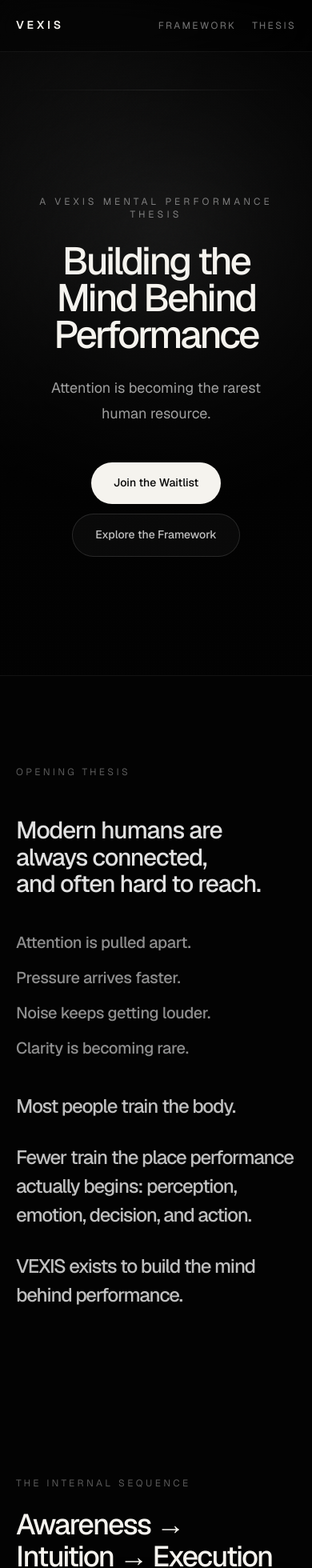
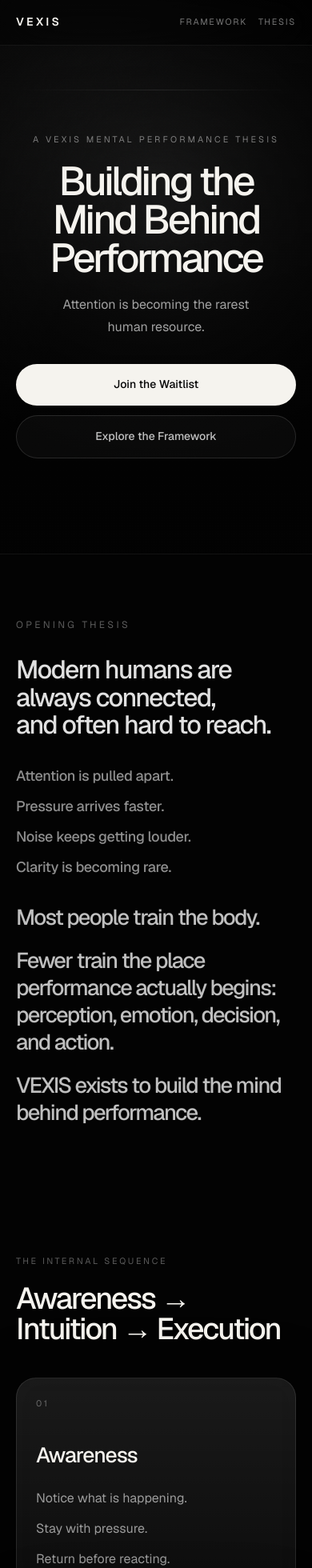
Before and after one commit to pollorenzo-pixel/Landing_curiosty, a Next.js app: page / in a window 390 px wide. Shown: the top 1960 px of the page at 80% size. Built offline with nearby package versions, Linux system fonts and the light colour scheme.

Commit message:
Refine mobile cinematic experience

```diff
--- a/app/page.tsx
+++ b/app/page.tsx
@@ -22,29 +22,29 @@
   return (
     <main className="min-h-screen bg-vexis-black text-vexis-stone">
       <Header />
-      <section className="noise-vignette relative flex min-h-screen items-center px-5 pt-24 sm:px-8">
+      <section className="noise-vignette relative flex min-h-[82svh] items-center px-5 pb-12 pt-24 sm:min-h-screen sm:px-8 sm:pb-0">
         <div className="absolute inset-0 bg-[radial-gradient(circle_at_50%_32%,rgba(255,255,255,0.14),transparent_23rem),linear-gradient(115deg,rgba(255,255,255,0.08),transparent_38%),linear-gradient(to_bottom,rgba(0,0,0,0.05),rgba(0,0,0,0.95))]" />
         <div className="absolute inset-x-6 top-28 h-px bg-gradient-to-r from-transparent via-white/20 to-transparent" />
         <Reveal className="relative z-10 mx-auto max-w-6xl text-center">
-          <p className="mb-7 text-xs uppercase tracking-[0.34em] text-white/45">
+          <p className="mb-5 text-[0.68rem] uppercase tracking-[0.28em] text-white/45 sm:mb-7 sm:text-xs sm:tracking-[0.34em]">
             A VEXIS Mental Performance Thesis
           </p>
-          <h1 className="mx-auto max-w-5xl text-balance text-5xl font-medium leading-[0.96] tracking-[-0.06em] sm:text-7xl lg:text-8xl">
+          <h1 className="mx-auto max-w-5xl text-balance text-[3.15rem] font-medium leading-[0.95] tracking-[-0.065em] sm:text-7xl sm:tracking-[-0.06em] lg:text-8xl">
             Building the Mind Behind Performance
           </h1>
-          <p className="mx-auto mt-7 max-w-2xl text-pretty text-lg leading-8 text-white/62 sm:text-xl">
+          <p className="mx-auto mt-5 max-w-[18rem] text-pretty text-base leading-7 text-white/62 sm:mt-7 sm:max-w-2xl sm:text-xl">
             Attention is becoming the rarest human resource.
           </p>
-          <div className="mt-11 flex flex-col items-center justify-center gap-3 sm:flex-row">
+          <div className="mt-8 flex flex-col items-stretch justify-center gap-3 sm:mt-11 sm:flex-row sm:items-center">
             <a
               href="#waitlist"
-              className="rounded-full bg-vexis-stone px-7 py-4 text-sm font-medium text-vexis-black transition hover:bg-white"
+              className="rounded-full bg-vexis-stone px-7 py-4 text-center text-sm font-medium text-vexis-black transition hover:bg-white"
             >
               Join the Waitlist
             </a>
             <a
               href="#framework"
-              className="rounded-full border border-white/12 bg-white/[0.03] px-7 py-4 text-sm font-medium text-white/75 transition hover:border-white/25 hover:text-white"
+              className="rounded-full border border-white/12 bg-white/[0.03] px-7 py-4 text-center text-sm font-medium text-white/75 transition hover:border-white/25 hover:text-white"
             >
               Explore the Framework
             </a>
@@ -52,21 +52,21 @@
         </Reveal>
       </section>
 
-      <section className="border-t border-white/[0.06] px-5 py-28 sm:px-8 sm:py-40">
-        <Reveal className="mx-auto grid max-w-6xl gap-12 lg:grid-cols-[0.85fr_1.15fr] lg:items-start">
+      <section className="border-t border-white/[0.06] px-5 py-20 sm:px-8 sm:py-40">
+        <Reveal className="mx-auto grid max-w-6xl gap-8 sm:gap-12 lg:grid-cols-[0.85fr_1.15fr] lg:items-start">
           <p className="text-xs uppercase tracking-[0.28em] text-white/35">Opening thesis</p>
-          <div className="space-y-10 text-3xl font-medium leading-[1.12] tracking-[-0.04em] text-white/88 sm:text-5xl">
+          <div className="space-y-8 text-[2rem] font-medium leading-[1.08] tracking-[-0.05em] text-white/88 sm:space-y-10 sm:text-5xl sm:tracking-[-0.04em]">
             <p>
               Modern humans are always connected,
               <br /> and often hard to reach.
             </p>
-            <div className="space-y-3 text-xl leading-8 tracking-[-0.02em] text-white/55 sm:text-2xl sm:leading-9">
+            <div className="space-y-2.5 text-lg leading-7 tracking-[-0.02em] text-white/55 sm:space-y-3 sm:text-2xl sm:leading-9">
               <p>Attention is pulled apart.</p>
               <p>Pressure arrives faster.</p>
               <p>Noise keeps getting louder.</p>
               <p>Clarity is becoming rare.</p>
             </div>
-            <div className="space-y-7 text-2xl leading-9 text-white/75 sm:text-4xl sm:leading-tight">
+            <div className="space-y-5 text-[1.7rem] leading-[1.25] text-white/75 sm:space-y-7 sm:text-4xl sm:leading-tight">
               <p>Most people train the body.</p>
               <p>
                 Fewer train the place performance actually begins: perception, emotion,
@@ -78,28 +78,28 @@
         </Reveal>
       </section>
 
-      <section id="framework" className="px-5 py-24 sm:px-8 sm:py-36">
+      <section id="framework" className="px-5 py-20 sm:px-8 sm:py-36">
         <div className="mx-auto max-w-7xl">
           <Reveal>
-            <p className="mb-6 text-xs uppercase tracking-[0.28em] text-white/35">
+            <p className="mb-5 text-[0.68rem] uppercase tracking-[0.24em] text-white/35 sm:mb-6 sm:text-xs sm:tracking-[0.28em]">
               The internal sequence
             </p>
-            <h2 className="text-balance text-4xl font-medium tracking-[-0.05em] sm:text-6xl">
+            <h2 className="max-w-[21rem] text-balance text-[2.35rem] font-medium leading-[1.02] tracking-[-0.055em] sm:max-w-none sm:text-6xl sm:leading-none sm:tracking-[-0.05em]">
               Awareness → Intuition → Execution
             </h2>
           </Reveal>
-          <div className="mt-14 grid gap-4 md:grid-cols-3">
+          <div className="mt-10 grid gap-3.5 sm:mt-14 sm:gap-4 md:grid-cols-3">
             {framework.map((item, index) => (
               <Reveal
                 key={item.title}
                 delay={index * 0.08}
-                className="cinematic-border min-h-72 rounded-[2rem] p-7 sm:p-9"
+                className="cinematic-border min-h-0 rounded-[1.55rem] p-6 sm:min-h-72 sm:rounded-[2rem] sm:p-9"
               >
-                <p className="mb-14 text-xs uppercase tracking-[0.28em] text-white/35">
+                <p className="mb-9 text-[0.68rem] uppercase tracking-[0.24em] text-white/35 sm:mb-14 sm:text-xs sm:tracking-[0.28em]">
                   0{index + 1}
                 </p>
-                <h3 className="text-2xl font-medium tracking-[-0.03em]">{item.title}</h3>
-                <div className="mt-7 space-y-3 text-lg leading-7 text-white/58">
+                <h3 className="text-[1.65rem] font-medium tracking-[-0.035em] sm:text-2xl sm:tracking-[-0.03em]">{item.title}</h3>
+                <div className="mt-5 space-y-2.5 text-base leading-7 text-white/58 sm:mt-7 sm:space-y-3 sm:text-lg">
                   {item.lines.map((line) => (
                     <p key={line}>{line}</p>
                   ))}
@@ -110,18 +110,18 @@
         </div>
       </section>
 
-      <section id="waitlist" className="px-5 py-28 text-center sm:px-8 sm:py-40">
+      <section id="waitlist" className="px-5 py-20 text-center sm:px-8 sm:py-40">
         <Reveal className="mx-auto max-w-4xl">
-          <h2 className="text-balance text-4xl font-medium tracking-[-0.05em] sm:text-6xl">
+          <h2 className="mx-auto max-w-[22rem] text-balance text-[2.3rem] font-medium leading-[1.04] tracking-[-0.055em] sm:max-w-none sm:text-6xl sm:leading-none sm:tracking-[-0.05em]">
             The mind behind performance can be trained.
           </h2>
-          <p className="mx-auto mt-7 max-w-2xl text-lg leading-8 text-white/55 sm:text-xl">
+          <p className="mx-auto mt-5 max-w-[19rem] text-base leading-7 text-white/55 sm:mt-7 sm:max-w-2xl sm:text-xl sm:leading-8">
             A quieter kind of advantage. Built from the inside out.
           </p>
           <WaitlistForm source="landing-final-cta" />
           <Link
             href="/whitepaper"
-            className="mt-9 inline-flex text-sm text-white/45 transition hover:text-white"
+            className="mt-8 inline-flex text-sm text-white/45 transition hover:text-white sm:mt-9"
           >
             Read the manifesto
           </Link>
--- a/components/SiteChrome.tsx
+++ b/components/SiteChrome.tsx
@@ -3,11 +3,11 @@
 export function Header() {
   return (
     <header className="fixed inset-x-0 top-0 z-30 border-b border-white/[0.06] bg-black/35 backdrop-blur-xl">
-      <nav className="mx-auto flex h-16 max-w-7xl items-center justify-between px-5 sm:px-8">
-        <Link href="/" className="text-sm font-semibold tracking-[0.28em] text-vexis-stone">
+      <nav className="mx-auto flex h-14 max-w-7xl items-center justify-between px-5 sm:h-16 sm:px-8">
+        <Link href="/" className="text-sm font-semibold tracking-[0.24em] text-vexis-stone sm:tracking-[0.28em]">
           VEXIS
         </Link>
-        <div className="flex items-center gap-5 text-xs uppercase tracking-[0.2em] text-white/45">
+        <div className="flex items-center gap-3.5 text-[0.68rem] uppercase tracking-[0.16em] text-white/45 sm:gap-5 sm:text-xs sm:tracking-[0.2em]">
           <Link href="/#framework" className="transition hover:text-white">
             Framework
           </Link>
@@ -22,7 +22,7 @@
 
 export function Footer() {
   return (
-    <footer className="border-t border-white/[0.08] px-5 py-10 text-xs text-white/35 sm:px-8">
+    <footer className="border-t border-white/[0.08] px-5 py-8 text-xs leading-5 text-white/35 sm:px-8 sm:py-10">
       <div className="mx-auto flex max-w-7xl flex-col gap-3 sm:flex-row sm:items-center sm:justify-between">
         <p>© {new Date().getFullYear()} VEXIS. Mental performance thesis.</p>
         <p>Awareness → Intuition → Execution</p>
--- a/components/WaitlistForm.tsx
+++ b/components/WaitlistForm.tsx
@@ -27,7 +27,7 @@
   return (
     <form
       onSubmit={handleSubmit}
-      className="mx-auto mt-8 flex w-full max-w-xl flex-col gap-3 sm:flex-row"
+      className="mx-auto mt-7 flex w-full max-w-xl flex-col gap-3 rounded-[1.75rem] border border-white/[0.08] bg-white/[0.025] p-2.5 sm:mt-8 sm:flex-row sm:rounded-none sm:border-0 sm:bg-transparent sm:p-0"
       aria-label="Join the VEXIS waitlist"
     >
       <div className="flex-1">
@@ -40,10 +40,10 @@
           aria-label="Email address"
         />
         {state === "invalid" ? (
-          <p className="mt-3 text-xs text-red-200/80">Enter a valid email address.</p>
+          <p className="mt-3 px-3 text-left text-xs text-red-200/80 sm:px-0">Enter a valid email address.</p>
         ) : null}
         {state === "not_configured" ? (
-          <p className="mt-3 text-xs leading-5 text-white/45">
+          <p className="mt-3 px-3 text-left text-xs leading-5 text-white/45 sm:px-0">
             This preview validates the email. Live waitlist storage will be connected before launch.
             {preparedAt ? ` Prepared at ${preparedAt}.` : null}
           </p>
--- a/tsconfig.json
+++ b/tsconfig.json
@@ -27,7 +27,8 @@
       "@/*": [
         "./*"
       ]
-    }
+    },
+    "ignoreDeprecations": "6.0"
   },
   "include": [
     "next-env.d.ts",
```
Also changed, not shown: app/whitepaper/page.tsx (+33 -33 lines).
